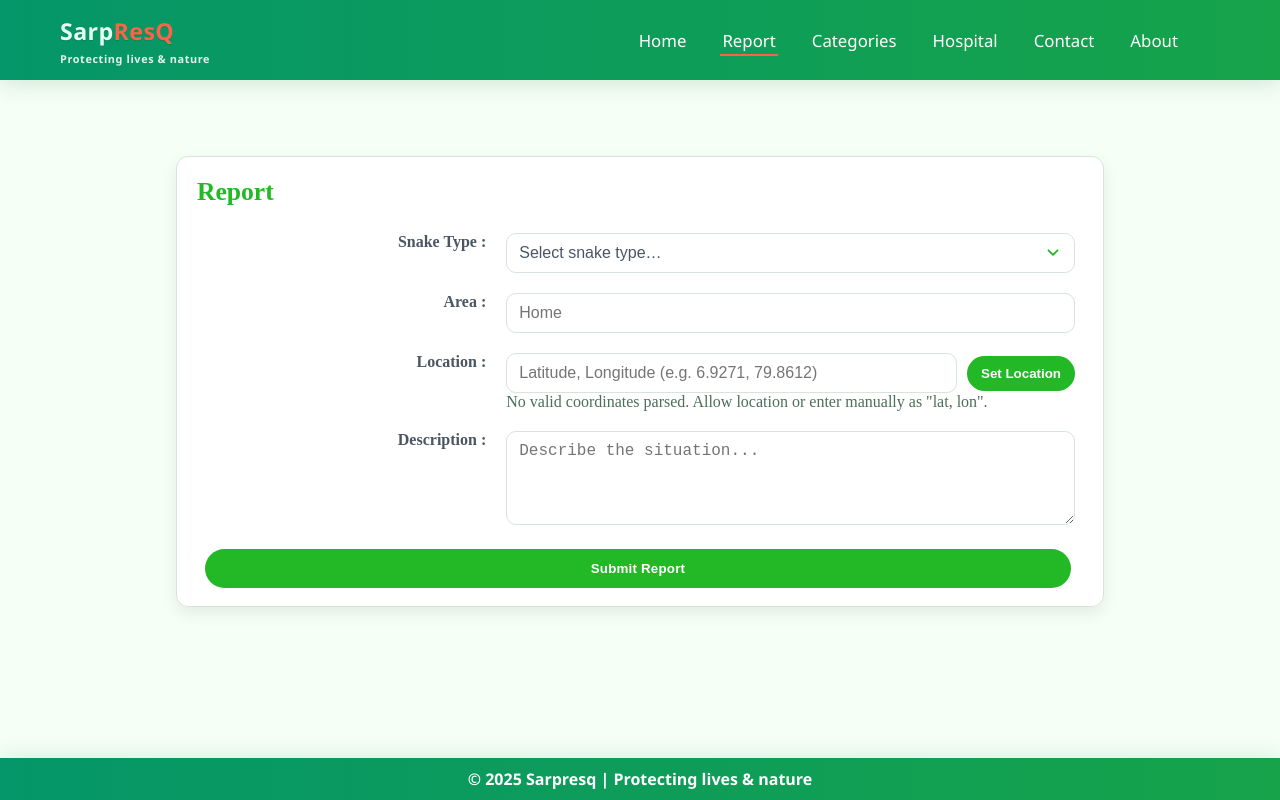
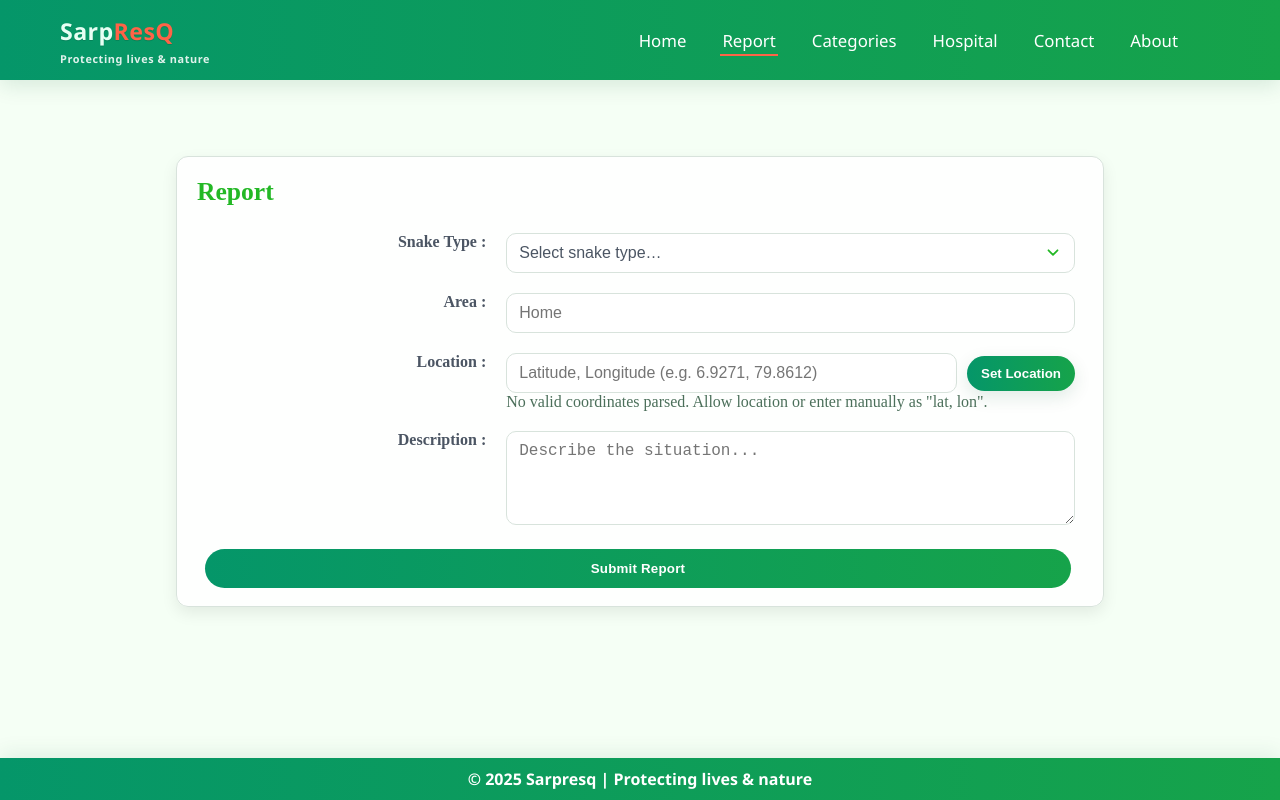
Before and after one commit to ashensilva12/SarpResQ, a React (Vite) app: page /Report in a window 1280 px wide. Built offline with nearby package versions, Linux system fonts and the light colour scheme.

Commit message:
Update Report.css

```diff
--- a/src/component/pages/Report.css
+++ b/src/component/pages/Report.css
@@ -136,21 +136,28 @@
 	width: auto;
 }
 .report_set_location_btn{
-	background: var(--brand);
+	background: linear-gradient(90deg, #059669 0%, #16a34a 100%);
 	color: #fff;
 	border: none;
 	border-radius: 999px;
 	padding: 10px 14px;
 	font-weight: 700;
 	cursor: pointer;
+	box-shadow: 0 6px 18px rgba(5,83,46,0.12);
+	transition: filter .14s ease, transform .12s ease, box-shadow .12s ease;
 }
 .report_set_location_btn:hover{
-	background: var(--brand-dark);
+	filter: brightness(0.95);
+	transform: translateY(-1px);
+}
+.report_set_location_btn:focus{
+	outline: none;
+	box-shadow: 0 0 0 4px rgba(5,150,90,0.12);
 }
 .report_submit {
 	display: inline-block;
 	width: 100%;
-	background: var(--brand);
+	background: linear-gradient(90deg, #059669 0%, #16a34a 100%);
 	color: #fff;
 	border: none;
 	border-radius: 999px;
@@ -160,7 +167,12 @@
 	cursor: pointer;
 }
 .report_submit:hover {
-	background: var(--brand-dark);
+	filter: brightness(0.95);
+	transform: translateY(-1px);
+}
+.report_submit:focus{
+	outline: none;
+	box-shadow: 0 0 0 4px rgba(5,150,90,0.12);
 }
 .report_table tr:last-child td {
 	text-align: center;
```
